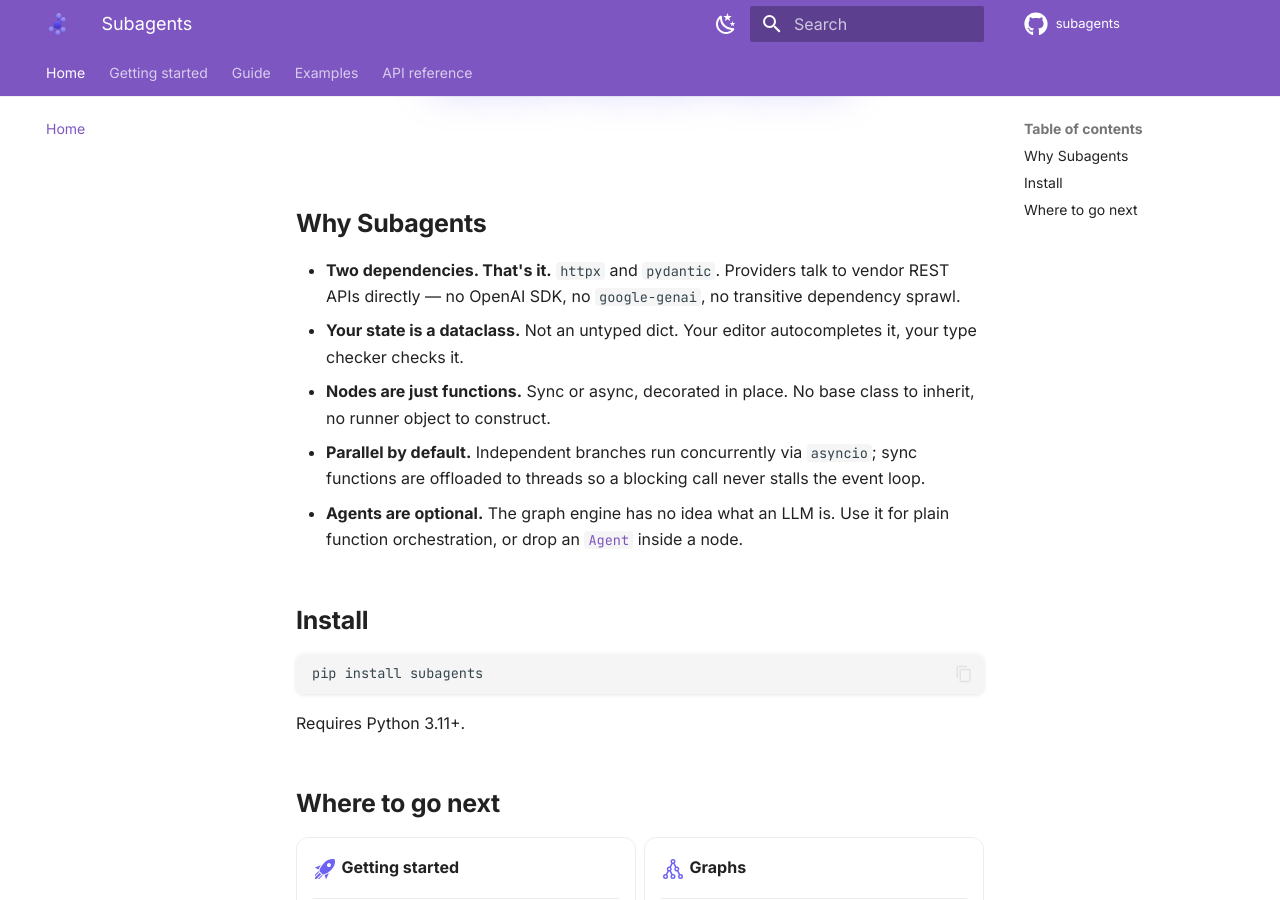
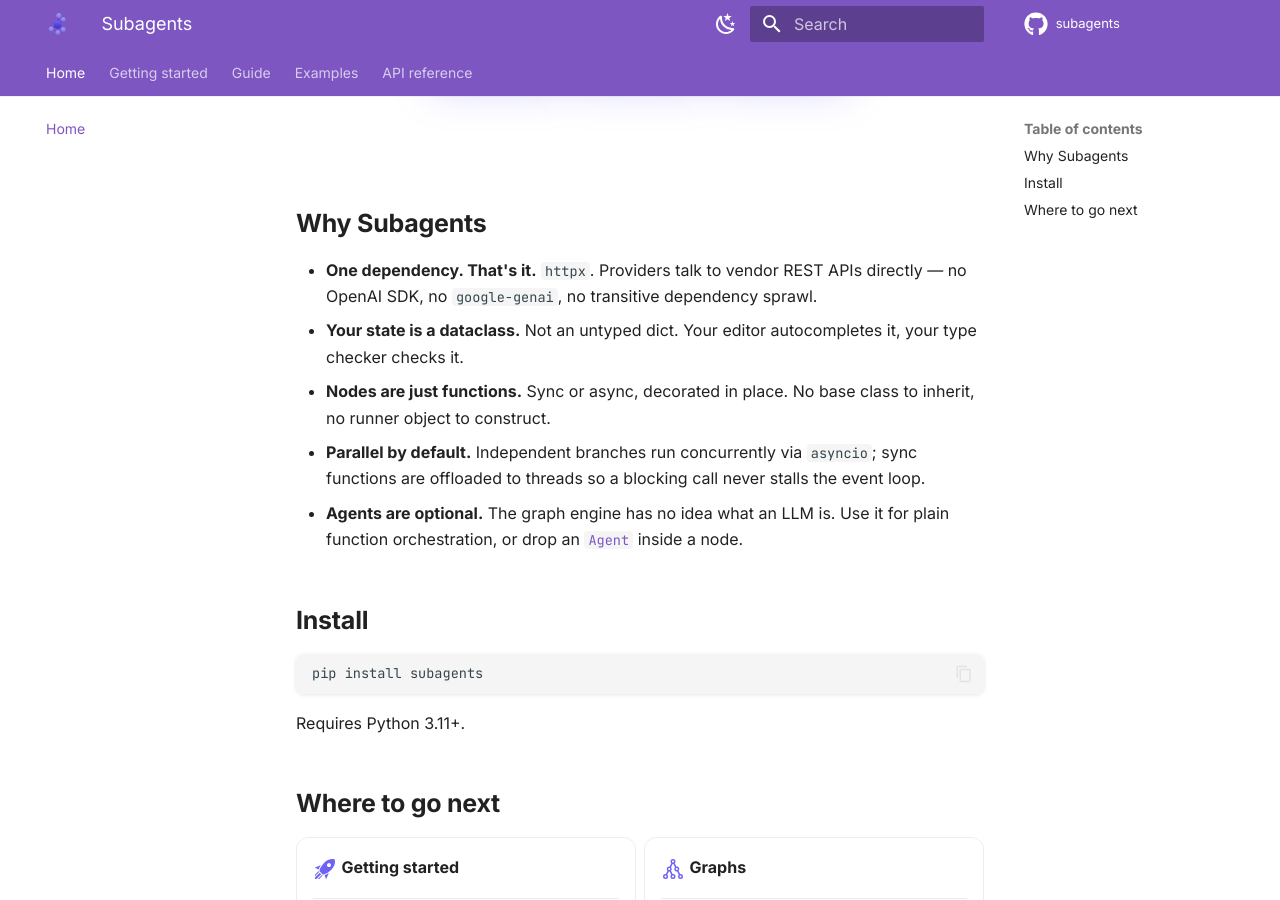
Before and after one commit to sayedshaun/deepharness, an MkDocs documentation site: the page built from docs/index.md, in a window 1280 px wide and 900 px high, scrolled down 607 px, cut to the strip 0-900 px from the top of the window. Built offline with MkDocs 1.6.1 and Material for MkDocs 9.7.7, drawn with Linux system fonts in a browser that asks for light colours; comment, search, counter and statistics services are not loaded; grey boxes are pictures that could not be loaded.

Commit message:
docs: update the dependency badge and claim

```diff
--- a/docs/index.md
+++ b/docs/index.md
@@ -21,7 +21,7 @@ object through the whole thing.
 
 <p class="sa-badges">
 <img src="https://img.shields.io/badge/python-3.11%2B-3776AB?logo=python&logoColor=white" alt="Python 3.11+">
-<img src="https://img.shields.io/badge/dependencies-httpx%20%2B%20pydantic-6E63F5" alt="Dependencies: httpx + pydantic">
+<img src="https://img.shields.io/badge/dependencies-httpx%20only-6E63F5" alt="Dependencies: httpx only">
 <img src="https://img.shields.io/badge/async-native-0EA5E9" alt="Async native">
 </p>
 
@@ -29,7 +29,7 @@ object through the whole thing.
 
 ## Why Subagents
 
-- **Two dependencies. That's it.** `httpx` and `pydantic`. Providers talk to vendor REST APIs
+- **One dependency. That's it.** `httpx`. Providers talk to vendor REST APIs
   directly — no OpenAI SDK, no `google-genai`, no transitive dependency sprawl.
 - **Your state is a dataclass.** Not an untyped dict. Your editor autocompletes it, your type
   checker checks it.
```
